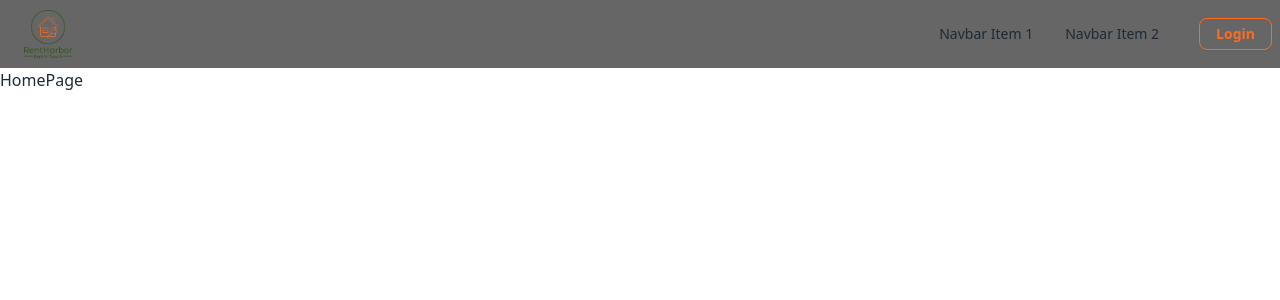
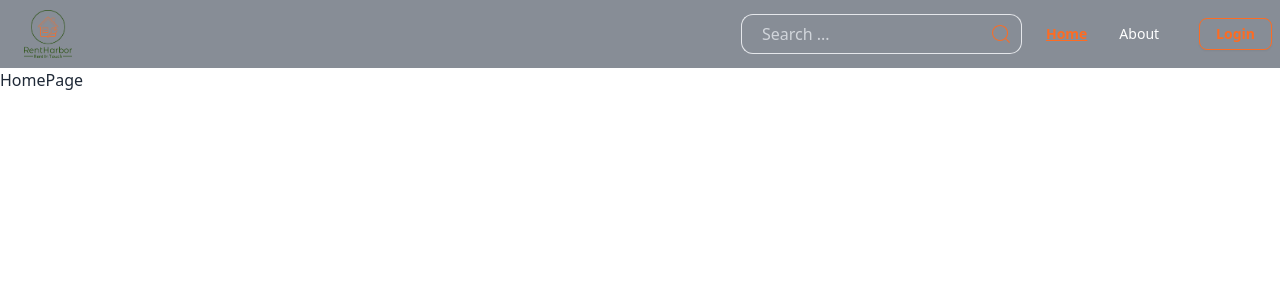
Before and after one commit to AsrafulMasum/RentHarbor, a React (Vite) app: page / in a window 1280 px wide. Shown: the top 300 px of the page. Built offline with nearby package versions, Linux system fonts and the light colour scheme; no server answers.

Commit message:
navbar design done

```diff
--- a/src/Components/Navbar.jsx
+++ b/src/Components/Navbar.jsx
@@ -1,35 +1,37 @@
+import "./Navigation.css";
 import logo from "../assets/logo.png";
-import { Link, useNavigate } from "react-router-dom";
+import { Link, NavLink, useNavigate } from "react-router-dom";
 import PropTypes from "prop-types";
 import { useContext } from "react";
 import { DataContext } from "../Provider/AuthProvider";
 import UserDropdown from "./UserDropdown";
 import Button from "./Button";
+import { CiSearch } from "react-icons/ci";
 
 const Navbar = ({ children }) => {
-  const navigate = useNavigate()
+  const navigate = useNavigate();
   const { user } = useContext(DataContext);
 
   const navLinks = (
     <>
       <li>
-        <Link>Navbar Item 1</Link>
+        <NavLink to="/">Home</NavLink>
       </li>
       <li>
-        <Link>Navbar Item 2</Link>
+        <NavLink to="/about">About</NavLink>
       </li>
     </>
   );
 
   const handleNavigate = () => {
-    navigate("/login")
-  }
+    navigate("/login");
+  };
   return (
     <div className="drawer">
       <input id="my-drawer-3" type="checkbox" className="drawer-toggle" />
       <div className="drawer-content flex flex-col">
         {/* Navbar */}
-        <div className="w-full navbar bg-black bg-opacity-60">
+        <div className="w-full navbar bg-gray-700 bg-opacity-60">
           <div className="flex-none lg:hidden">
             <label
               htmlFor="my-drawer-3"
@@ -51,9 +53,22 @@ const Navbar = ({ children }) => {
               </svg>
             </label>
           </div>
-          <Link to="/" className="flex-1 px-2 mx-2">
-            <img className="w-12" src={logo} alt="Logo" />
-          </Link>
+          <div className="flex-1 px-2 mx-2">
+            <Link to="/">
+              <img className="w-12" src={logo} alt="Logo" />
+            </Link>
+          </div>
+          <div className="hidden lg:flex items-center justify-between">
+            <input
+              className="h-10 w-60 rounded-l-xl bg-transparent border border-r-0 focus:outline-none px-5 text-white placeholder:text-gray-300"
+              type="text"
+              name="search"
+              placeholder="Search ..."
+            />
+            <button className="rounded-r-xl border border-l-0 py-[7px] px-2 text-primary text-2xl font-extrabold">
+              <CiSearch />
+            </button>
+          </div>
           <div className="flex-none hidden lg:block">
             <ul className="menu menu-horizontal">
               {/* Navbar menu content here */}
--- /dev/null
+++ b/src/Components/Navigation.css
@@ -0,0 +1,20 @@
+ul li a.active {
+  color: #FD6C23 !important;
+  background: none !important;
+  font-weight: 700;
+  text-decoration: underline;
+}
+ul li a.active:hover {
+  color: #264F0B !important;
+  font-weight: 700;
+}
+
+ul li a:hover {
+  background: none !important;
+  font-weight: 500;
+  color: #264F0B !important;
+}
+
+ul li a {
+  color: #ffffff;
+}
--- a/src/Components/UserDropdown.jsx
+++ b/src/Components/UserDropdown.jsx
@@ -21,8 +21,8 @@ const UserDropdown = () => {
         <label tabIndex={0} className="btn btn-ghost btn-circle avatar">
           <div className="w-10 rounded-full">
             <img
-              alt="Tailwind CSS Navbar component"
-              src={user?.photoURL ? user?.photoURL : defaultUser}
+              alt="User Image"
+              src={user?.photo_url ? user?.photo_url : defaultUser}
             />
           </div>
         </label>
--- a/src/Provider/AuthProvider.jsx
+++ b/src/Provider/AuthProvider.jsx
@@ -59,7 +59,6 @@ const AuthProvider = ({ children }) => {
     localStorage.removeItem("userId");
   };
 
-  console.log(user);
   const data = {
     user,
     loginUser,
```
